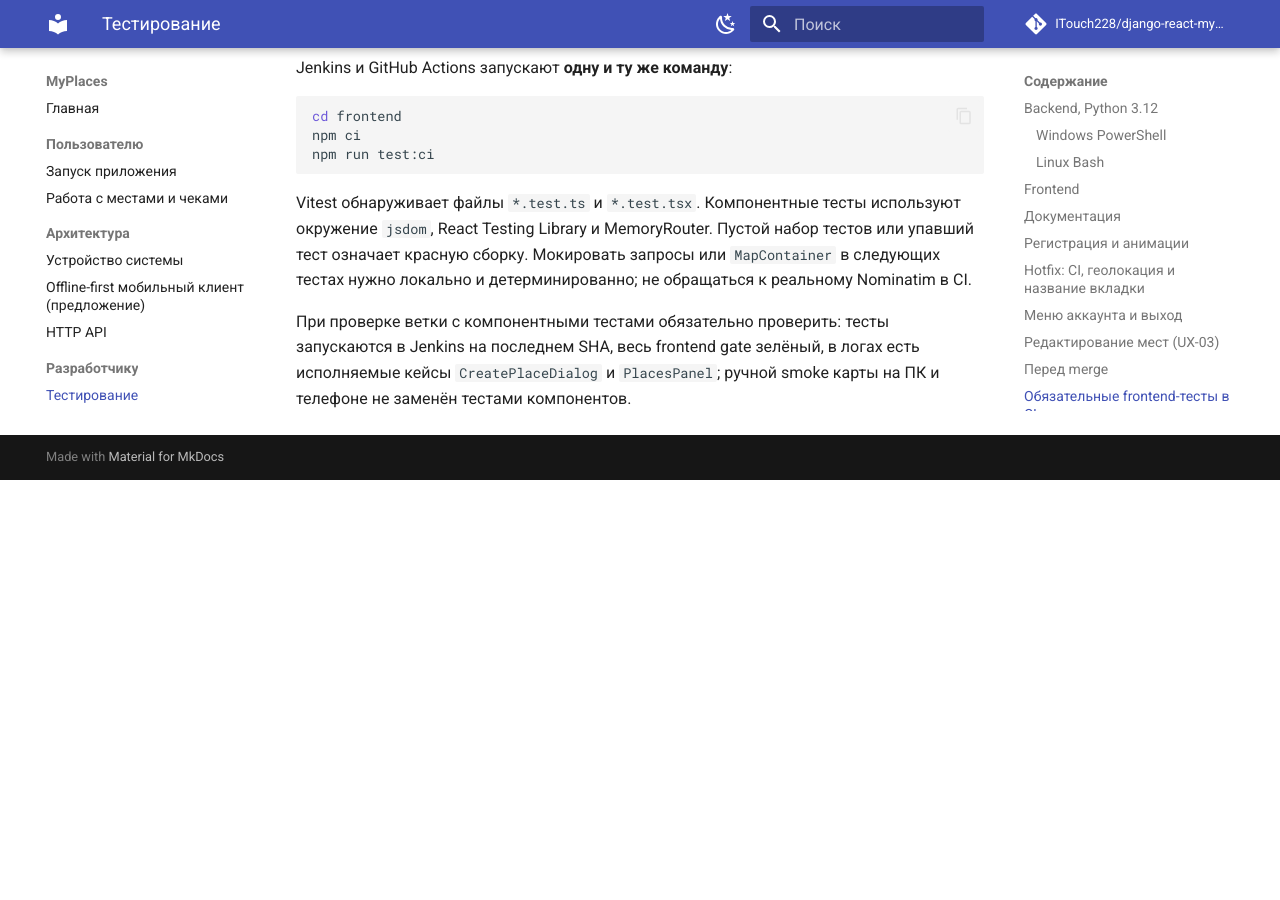
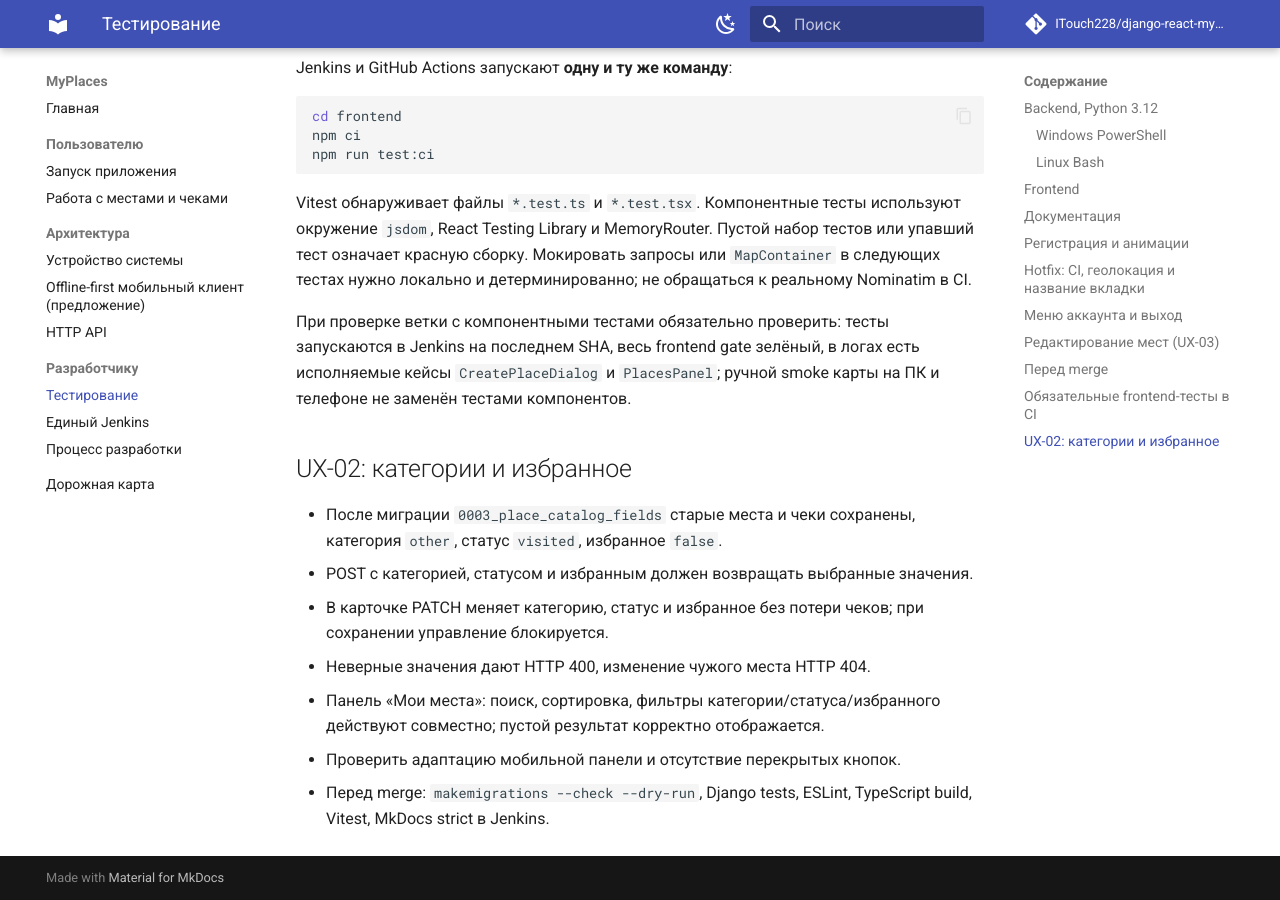
Before and after one commit to ITouch228/django-react-myplaces, an MkDocs documentation site: the page built from docs/testing.md, in a window 1280 px wide and 900 px high, scrolled down 4654 px. Built offline with MkDocs 1.6.1 and Material for MkDocs 9.7.7, drawn with Linux system fonts in a browser that asks for light colours; comment, search, counter and statistics services are not loaded; before the commit the page ends 5134 px from its top, so only the background shows below that.

Commit message:
docs(testing): add UX-02 migration and UI acceptance checklist

```diff
--- a/docs/testing.md
+++ b/docs/testing.md
@@ -121,3 +121,13 @@ npm run test:ci
 Vitest обнаруживает файлы `*.test.ts` и `*.test.tsx`. Компонентные тесты используют окружение `jsdom`, React Testing Library и MemoryRouter. Пустой набор тестов или упавший тест означает красную сборку. Мокировать запросы или `MapContainer` в следующих тестах нужно локально и детерминированно; не обращаться к реальному Nominatim в CI.
 
 При проверке ветки с компонентными тестами обязательно проверить: тесты запускаются в Jenkins на последнем SHA, весь frontend gate зелёный, в логах есть исполняемые кейсы `CreatePlaceDialog` и `PlacesPanel`; ручной smoke карты на ПК и телефоне не заменён тестами компонентов.
+
+## UX-02: категории и избранное
+
+- После миграции `0003_place_catalog_fields` старые места и чеки сохранены, категория `other`, статус `visited`, избранное `false`.
+- POST с категорией, статусом и избранным должен возвращать выбранные значения.
+- В карточке PATCH меняет категорию, статус и избранное без потери чеков; при сохранении управление блокируется.
+- Неверные значения дают HTTP 400, изменение чужого места HTTP 404.
+- Панель «Мои места»: поиск, сортировка, фильтры категории/статуса/избранного действуют совместно; пустой результат корректно отображается.
+- Проверить адаптацию мобильной панели и отсутствие перекрытых кнопок.
+- Перед merge: `makemigrations --check --dry-run`, Django tests, ESLint, TypeScript build, Vitest, MkDocs strict в Jenkins.
```
